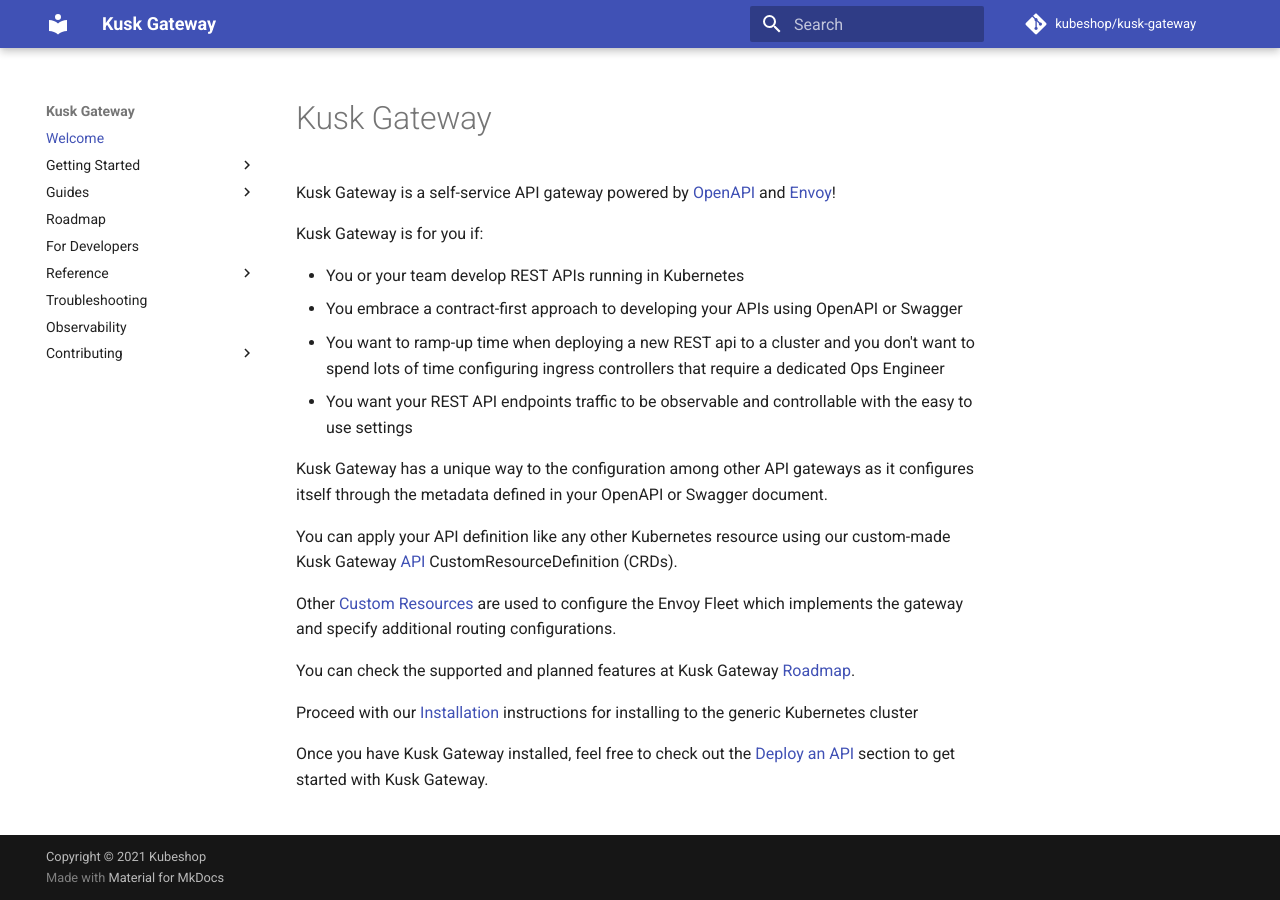
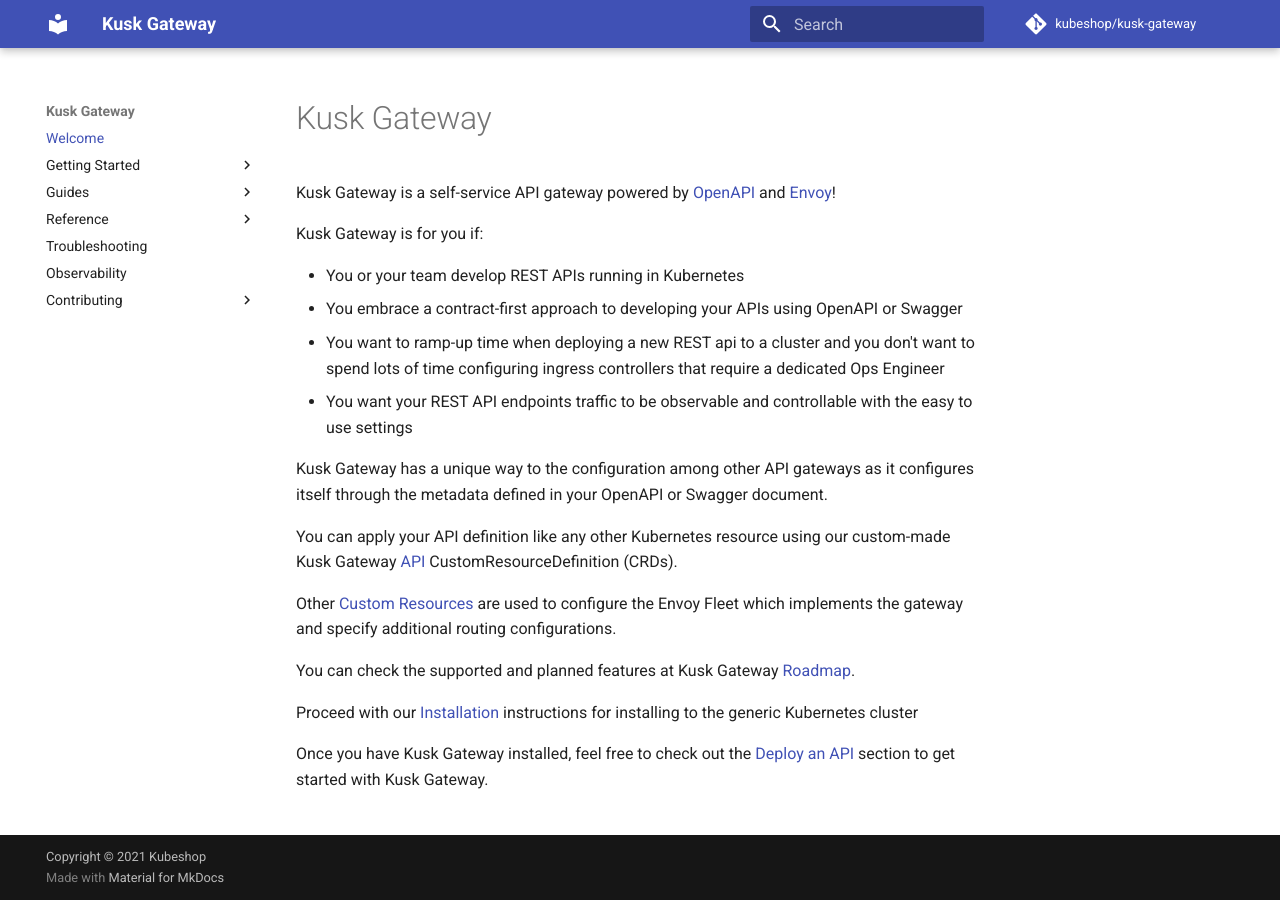
Before and after one commit to kubeshop/kusk-gateway, an MkDocs documentation site: the page built from docs/index.md, in a window 1280 px wide. Built offline with MkDocs 1.6.1 and Material for MkDocs 9.7.7, drawn with Linux system fonts in a browser that asks for light colours; comment, search, counter and statistics services are not loaded.

Commit message:
Remove roadmap and "for developers" section from main nav

```diff
--- a/mkdocs.yml
+++ b/mkdocs.yml
@@ -21,8 +21,6 @@
     - Deploy an API: getting-started/deploy-an-api.md
   - 'Guides':
       - 'Using Cert Manager with Kusk Gateway': cert-manager.md
-  - Roadmap: roadmap.md
-  - For Developers: development.md
   - 'Reference':
     - Automatic API deployment: 'reference/automatic-api-deployment.md'
     - 'Custom Resources':
```
